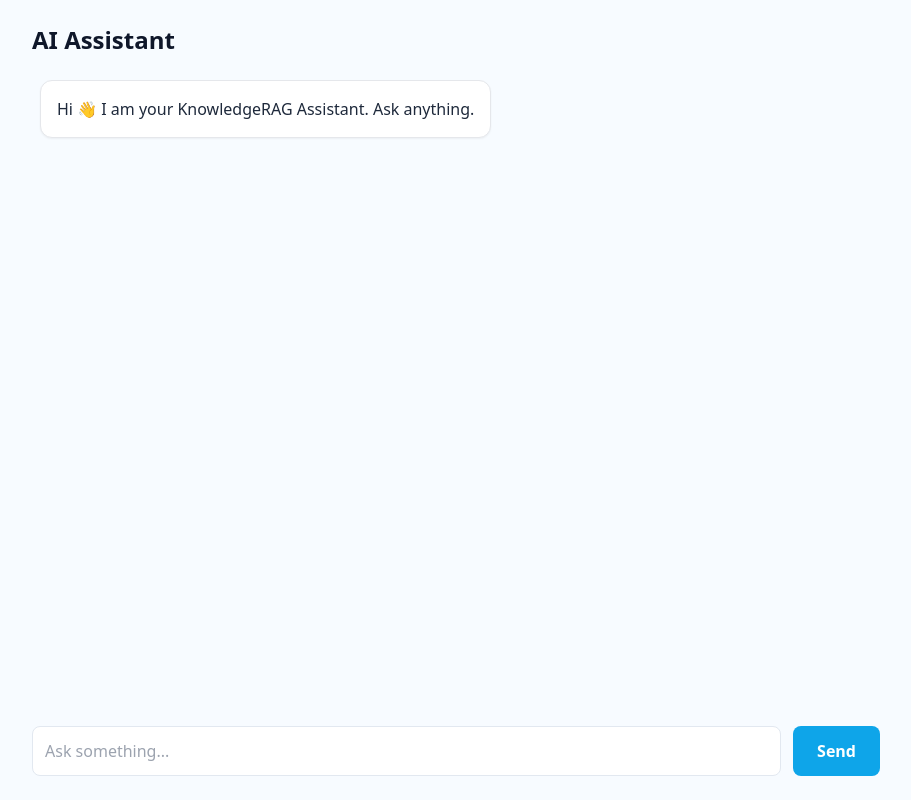
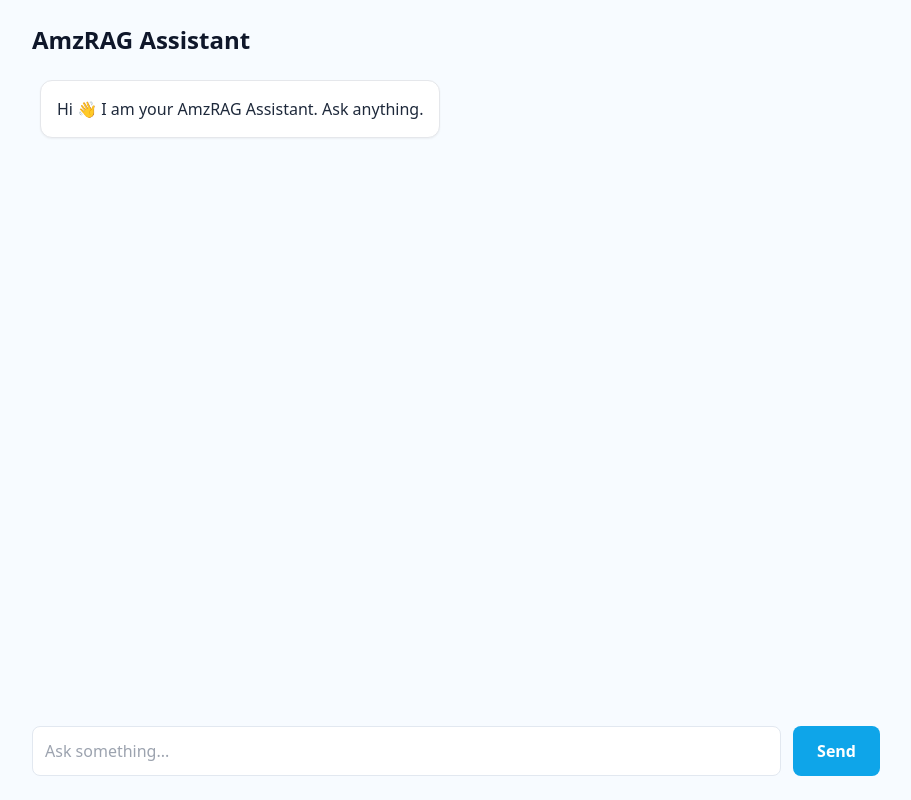
Before and after one commit to ndia4343/RAG-Chatbot-Collection, a Next.js app in the folder Amazon-FAQ-Customer-Chatbot/frontend/: page /assistant in a window 1280 px wide. Shown: the whole page, without its empty margins (184-1095 px from the left). Built offline with nearby package versions, Linux system fonts and the light colour scheme; no server answers.

Commit message:
Integrate BRAND for dynamic assistant name

```diff
--- a/Amazon-FAQ-Customer-Chatbot/frontend/app/assistant/page.tsx
+++ b/Amazon-FAQ-Customer-Chatbot/frontend/app/assistant/page.tsx
@@ -2,6 +2,7 @@
 
 import { useState, useRef, useEffect } from 'react'
 import { API_URL } from '../../lib/config'
+import { BRAND } from '@/lib/brand'
 
 interface Message {
   id: string
@@ -17,7 +18,7 @@ export default function AssistantPage() {
     {
       id: '1',
       role: 'assistant',
-      content: 'Hi 👋 I am your KnowledgeRAG Assistant. Ask anything.'
+      content: `Hi 👋 I am your ${BRAND.assistantName}. Ask anything.`
     }
   ])
 
@@ -81,7 +82,7 @@ export default function AssistantPage() {
     <div className="p-6 flex flex-col h-screen max-w-4xl mx-auto">
 
       <h1 className="text-2xl font-bold mb-4">
-        AI Assistant
+        {BRAND.name} Assistant
       </h1>
 
       {/* CHAT BOX */}
```
